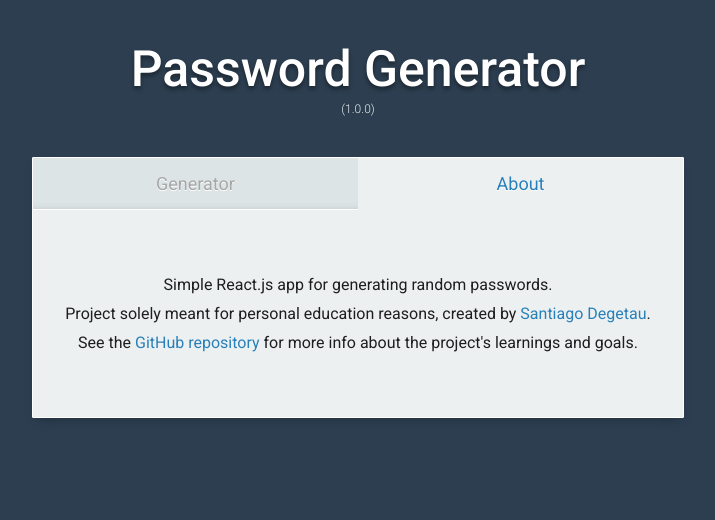
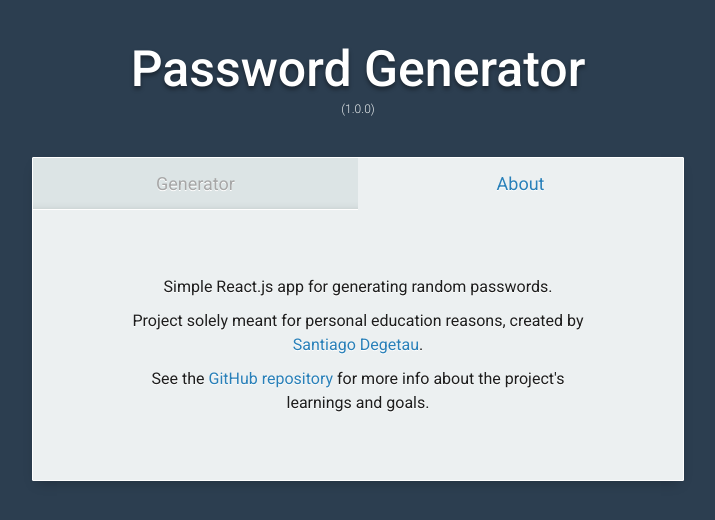
Before and after one commit to sdegetaus/password-generator, a React (Create React App) app: page /about in a window 1280 px wide. Shown: the top 520 px of the page, without its empty margins (282-997 px from the left). Built offline with nearby package versions, Linux system fonts and the light colour scheme; the HTML template or start-up script is replaced by a standard one.

Commit message:
Improve about page

```diff
--- a/src/containers/About.tsx
+++ b/src/containers/About.tsx
@@ -35,10 +35,14 @@ export default () => {
 
 const StyledAbout = styled.div`
   text-align: center;
-  margin: 40px 0;
+  margin: 40px 60px;
 
-  p:not(:last-child) {
-    margin-bottom: 10px;
+  p {
+    line-height: 1.5em;
+    text-shadow: 0 1px 0 white;
+    &:not(:last-child) {
+      margin-bottom: 10px;
+    }
   }
   a {
     transition: all 0.3s;
```
